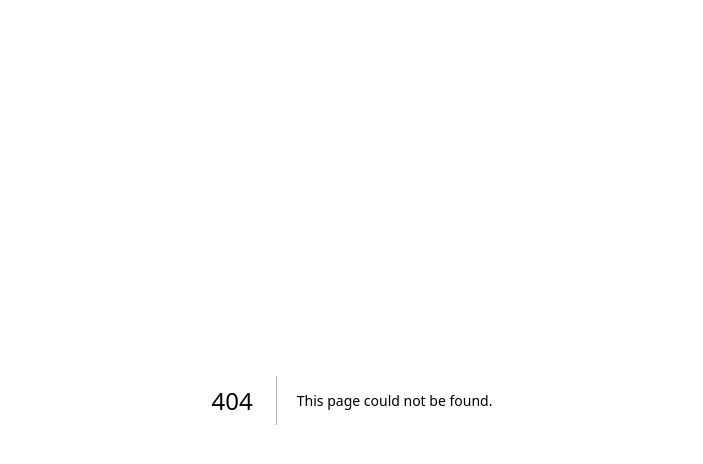
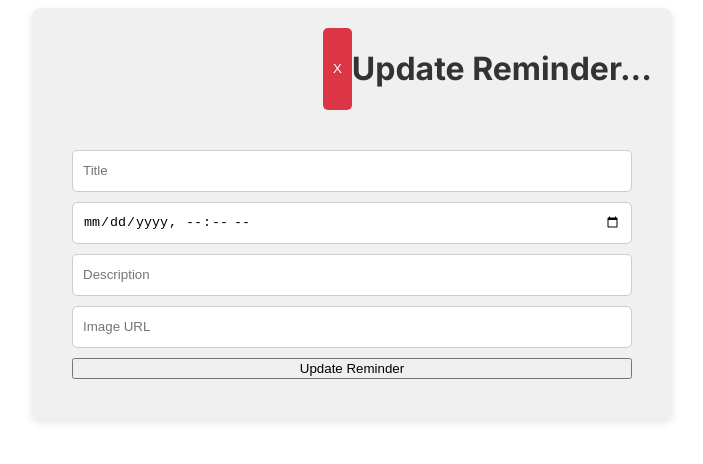
Before and after one commit to ashiqsyed/remindeer, a Next.js app: page /update-reminder/1 in a window 1280 px wide. Before the commit this address had no page. Shown: the top 464 px of the page, without its empty margins (288-991 px from the left). Built offline with nearby package versions, Linux system fonts and the light colour scheme; no server answers.

Commit message:
finished linking frontend to backend. Last route that needed to be connected was updating items

```diff
--- a/src/app/components/addreminder/UpdateReminder.js
+++ b/src/app/components/addreminder/UpdateReminder.js
@@ -2,47 +2,65 @@
 import React, { useState, useEffect } from 'react';
 import { useRouter } from 'next/navigation';
 import './AddReminder.css';
+const axios = require("axios");
 
 const UpdateReminder = ({ reminderId }) => {
+    const [currentReminder, setCurrentReminder] = useState({});
     const router = useRouter();
     const [title, setTitle] = useState("");
     const [date, setDate] = useState("");
     const [description, setDescription] = useState("");
     const [imageUrl, setImageUrl] = useState("");
-
     // Fetch reminder data
     useEffect(() => {
-        async function fetchReminderData() {
-            const response = await fetch(`/api/reminders/${reminderId}`);
-            const reminder = await response.json();
-            setTitle(reminder.title);
-            setDate(new Date(reminder.date).toISOString().slice(0, 16)); // Adjust for datetime-local input
-            setDescription(reminder.description);
-            setImageUrl(reminder.image);
+        if (reminderId) {
+            axios.get(`http://localhost:1234/api/remindeers/${reminderId}`)
+            .then((res) => {
+                setCurrentReminder(res.data)
+                setTitle(res.data.title);
+                setDate(new Date(res.data.date));
+                setDescription(res.data.description);
+                setImageUrl(res.data.img);
+            })
+            .catch((err) => console.log(`err getting remindeer id ${reminderId} ${err}`));
         }
+    }, [])
 
-        if (reminderId) {
-            fetchReminderData();
-        }
-    }, [reminderId]);
+
+
+    const handleTitleChange = (e) => {
+        setTitle(e.target.value);
+    }
+
+    const handleDateChange = (e) => {
+        setDate(e.target.value);
+    }
+
+    const handleDescriptionChange = (e) => {
+        setDescription(e.target.value);
+    }
+
+    const handleImageUrlChange = (e) => {
+        setImageUrl(e.target.value);
+    }
 
     const handleSubmit = (event) => {
         event.preventDefault();
         const reminder = {
-            title,
+            title: title,
             date: new Date(date),
             description,
-            image: imageUrl
+            img: imageUrl
         };
-
-        // update in backend!
-        fetch(`/api/reminders/${reminderId}`, {
-            method: 'PUT',
-            headers: {
-                'Content-Type': 'application/json',
-            },
-            body: JSON.stringify(reminder),
-        }).then(() => router.push("/reminders"));
+        // console.log("updated reminder");
+        // console.log(reminder);
+        axios.put(`http://localhost:1234/api/remindeers/${reminderId}`, reminder)
+        .then((res) => router.push("/reminders"))
+        .catch((err) => console.log(`error updating remindeer id ${reminderId}`));
+        setTitle("");
+        setDate("");
+        setDescription("");
+        setImageUrl("");
     };
 
     return (
@@ -53,10 +71,33 @@ const UpdateReminder = ({ reminderId }) => {
             </div>
             <div className="add">
                 <form onSubmit={handleSubmit}>
-                    <input type="text" placeholder="Title" value={title} onChange={e => setTitle(e.target.value)} />
-                    <input type="datetime-local" value={date} onChange={e => setDate(e.target.value)} />
-                    <input type="text" placeholder="Description" value={description} onChange={e => setDescription(e.target.value)} />
-                    <input type="text" placeholder="Image URL" value={imageUrl} onChange={e => setImageUrl(e.target.value)} />
+                    <input
+                        id="updated-title"
+                        type="text"
+                        placeholder="Title"
+                        value={title}
+                        onChange={handleTitleChange}
+                     />
+                    <input
+                        id="updated-datetime"
+                        type="datetime-local"
+                        value={date}
+                        onChange={handleDateChange}
+                    />
+                    <input
+                        id="updated-description"
+                        type="text"
+                        placeholder="Description"
+                        value={description}
+                        onChange={handleDescriptionChange}
+                    />
+                    <input
+                        id="updated-url"
+                        type="text"
+                        placeholder="Image URL"
+                        value={imageUrl}
+                        onChange={handleImageUrlChange}
+                    />
                     <button type="submit">Update Reminder</button>
                 </form>
             </div>
--- /dev/null
+++ b/src/app/update-reminder/[id]/page.js
@@ -0,0 +1,8 @@
+"use client"
+import UpdateReminder from "../../components/addreminder/UpdateReminder.js";
+
+export default function UpdatingReminder({params}) {
+    return (
+        <UpdateReminder reminderId={params.id} />
+    )
+}
--- a/src/app/view-reminder/[id]/page.js
+++ b/src/app/view-reminder/[id]/page.js
@@ -28,6 +28,9 @@ const Page = ({params}) => {
         .then((res) => router.push("/reminders"))
         .catch((err) => console.log(`Error deleting Remindeer ID ${params.id}`));
     }
+    const handleEdit = () => {
+        router.push(`/update-reminder/${params.id}`);
+    }
     return (
         <div className="reminder-view">
             <div className="back-button-container">
@@ -45,7 +48,7 @@ const Page = ({params}) => {
 
             </div>
             <div className="options-container">
-                <button className="edit-button" onClick={() => console.log(`Edit Remindeer ${params.id}`)}>Edit</button>
+                <button className="edit-button" onClick={handleEdit}>Edit</button>
                 <button className="delete-button" onClick={handleDelete}>Delete</button>
             </div>
         </div>
```
Also changed, not shown: src/app/update-reminder/update-reminder-page.js (deleted, +0 -9 lines), 1 other file (tests, documents, lock files or other folders).
